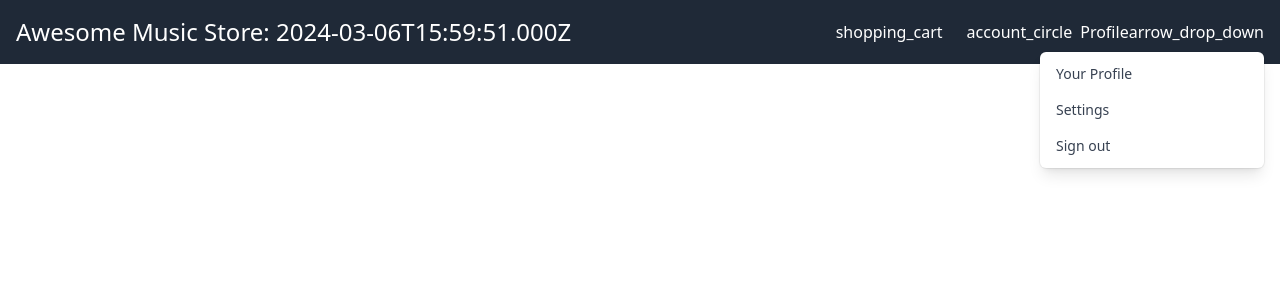
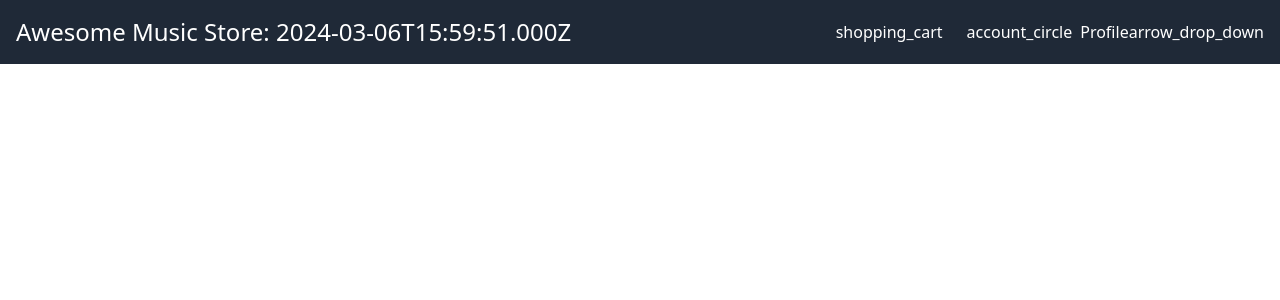
Before and after one commit to frontenddevtrainer/mar-6-reactjs, a React (Vite) app: page / in a window 1280 px wide. Shown: the top 300 px of the page. Built offline with nearby package versions, Linux system fonts and the light colour scheme.

Commit message:
added usestate hook for showing menu

```diff
--- a/src/components/header/index.tsx
+++ b/src/components/header/index.tsx
@@ -1,3 +1,5 @@
+import { useState } from "react";
+
 // function abc(){}
 // const abc = function(){}
 // const abc = ()=>{}
@@ -6,12 +8,19 @@
 // Object Destructing
 
 const Header = ({ title, date }) => {
+  // const { title, date } = props;
 
-  // const { title, date } = props;
+  const [showMenu, setShowMenu] = useState(false);
+
+  const menuClickHandler = () => {
+    setShowMenu(!showMenu)
+  };
 
   return (
     <header className="bg-gray-800 text-white p-4 flex justify-between items-center">
-      <h1 className="text-2xl">{title}: {date}</h1>
+      <h1 className="text-2xl">
+        {title}: {date}
+      </h1>
       <div className="flex items-center">
         <a href="#" className="mr-6">
           <span className="material-icons"> shopping_cart </span>
@@ -21,9 +30,12 @@ const Header = ({ title, date }) => {
           <button type="button" className="inline-flex items-center">
             <span className="material-icons"> account_circle </span>
             <span className="ml-2">Profile</span>
-            <span className="material-icons"> arrow_drop_down </span>
+            <span className="material-icons" onClick={menuClickHandler}>
+              {" "}
+              arrow_drop_down{" "}
+            </span>
           </button>
-          <div className="origin-top-right absolute right-0 mt-2 w-56 rounded-md shadow-lg bg-white ring-1 ring-black ring-opacity-5">
+          {showMenu && <div className="origin-top-right absolute right-0 mt-2 w-56 rounded-md shadow-lg bg-white ring-1 ring-black ring-opacity-5">
             <div
               className="py-1"
               role="menu"
@@ -52,7 +64,7 @@ const Header = ({ title, date }) => {
                 Sign out
               </a>
             </div>
-          </div>
+          </div>}
         </div>
       </div>
     </header>
```
